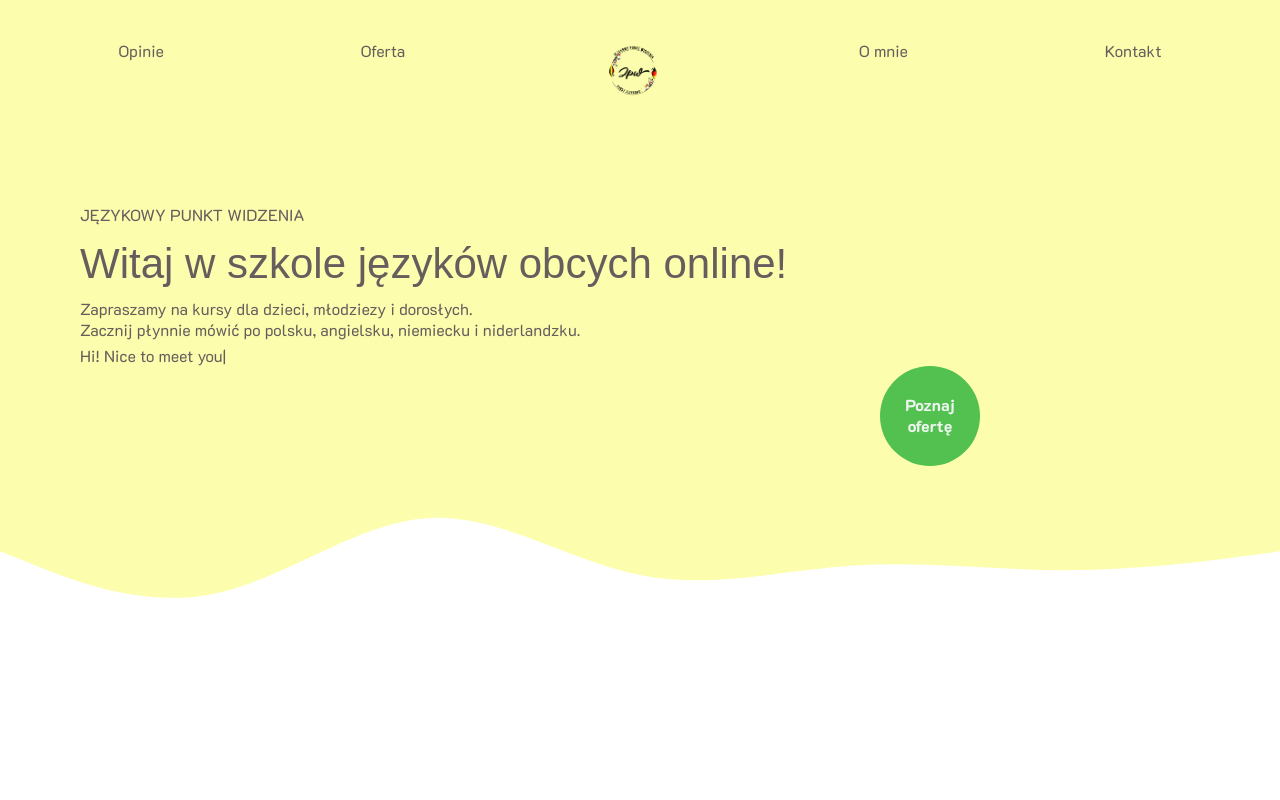
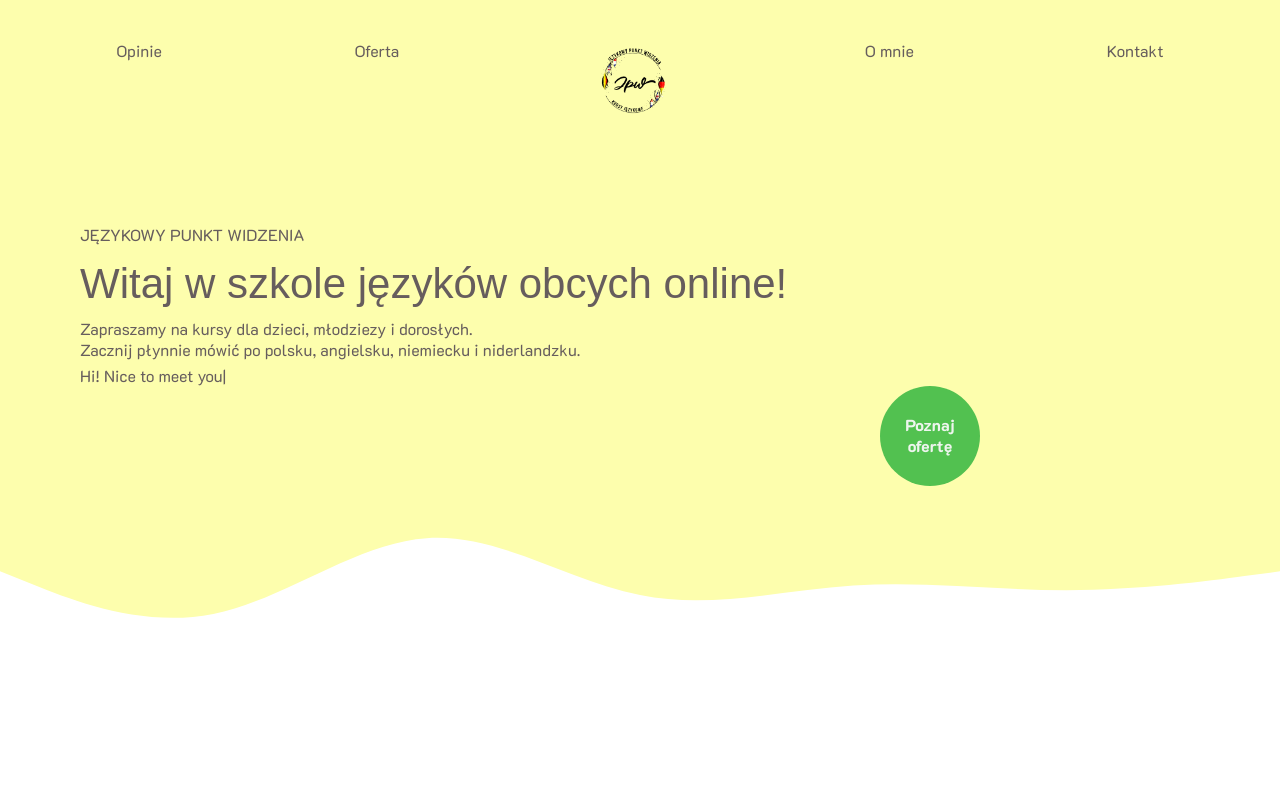
Before and after one commit to NNikiforuk/J-zykowy-punkt-widzenia-version2, a Next.js app: page / in a window 1280 px wide. Shown: the top 800 px of the page. Built offline with nearby package versions, Linux system fonts and the light colour scheme; a web font is replaced by a local one.

Commit message:
Solving problem with Next.js Image size

```diff
--- a/components/about/About.tsx
+++ b/components/about/About.tsx
@@ -17,8 +17,6 @@ const About = () => {
 							src={blobIMG}
 							alt="zdjęcie załozycielki szkoły"
 							className="img"
-							height={150}
-							width={170}
 							priority
 						/>
 					</div>
--- a/components/about/about.scss
+++ b/components/about/about.scss
@@ -5,11 +5,13 @@
 		height: 150px;
 		width: 170px;
 		margin: 0 auto;
-		margin-bottom: 20px;
+		display: flex;
+		justify-content: center;
+		align-items: center;
 
 		.img {
 			width: auto;
-			height: auto;
+			height: 120px;
 			border-radius: 50%;
 		}
 	}
@@ -41,8 +43,11 @@
 		font-size: $fontSize_m;
 
 		&__img {
-			height: 250px;
-			width: 270px;
+			margin-bottom: 100px;
+
+			.img {
+				height: 250px;
+			}
 		}
 
 		&__intro,
@@ -85,7 +90,7 @@
 		&__exp {
 			text-align: left;
 			width: 80%;
-            margin: 0 auto;
+			margin: 0 auto;
 		}
 	}
 }
--- a/components/nav/Nav.tsx
+++ b/components/nav/Nav.tsx
@@ -15,7 +15,7 @@ const Nav = () => {
 				</li>
 				<li className="list__item list__item--logo">
 					<Link href="">
-						<Image src={logo} height={60} width={60} alt="logo firmy" />
+						<Image className="img" src={logo} alt="logo firmy" />
 					</Link>
 				</li>
 				<li className="list__item">
--- a/components/nav/nav.scss
+++ b/components/nav/nav.scss
@@ -47,6 +47,11 @@
 
         &__item--logo {
             display: block;
+
+			.img {
+				height: 80px;
+				width: auto;
+			}
         }
 	}
 }
--- a/components/offer/Card.tsx
+++ b/components/offer/Card.tsx
@@ -7,7 +7,7 @@ const Card = ({ id, imgSrc, alt, title, desc }: offerProps) => {
 	return (
 		<li key={id} className="item">
 			<div className="item__img">
-				<Image priority src={imgSrc} alt={alt} height={70} className="img" />
+				<Image src={imgSrc} className="img" alt={alt} />
 			</div>
 			<p className="item__title">{title}</p>
 			<p className="item__desc">{desc}</p>
```
